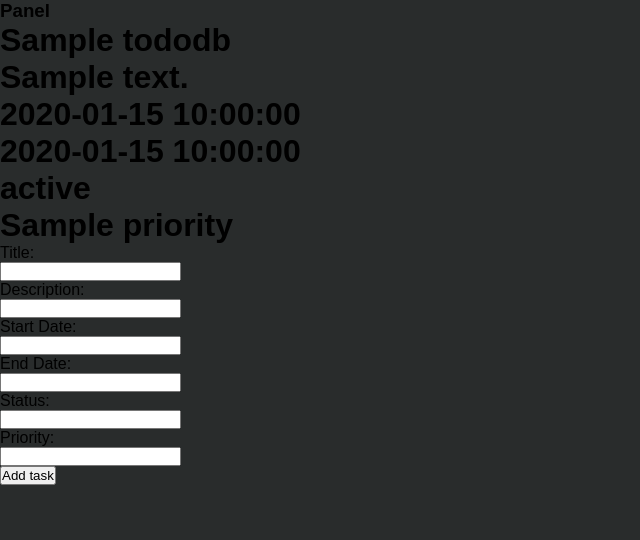
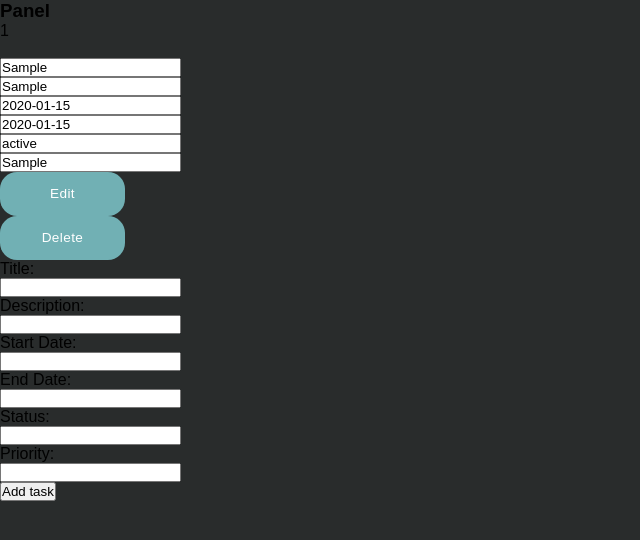
Before and after one commit to mateuszgua/to-do-app, a Flask app: page /panel in a window 1280 px wide. Shown: the part 18-558 px from the top of the page, without its empty margins (0-640 px from the left). Run offline with Flask 2, Linux system fonts and the light colour scheme; a database or web service that is not in the repository returns one stand-in record (values such as "Sample title"); some libraries are stand-ins or nearby versions.

Commit message:
Fix: change delete function, add delete in panel view, add edittask in panel view

```diff
--- a/app/templates/panel.html
+++ b/app/templates/panel.html
@@ -7,12 +7,20 @@
 
 
     {% for task in tasks %}
-    <h1>{{ task.name }}</h1>
-    <h1>{{ task.description }}</h1>
-    <h1>{{ task.start_date }}</h1>
-    <h1>{{ task.end_date }}</h1>
-    <h1>{{ task.status }}</h1>
-    <h1>{{ task.priority }}</h1>
+    <form method="POST" action="{{ url_for('update_task', task_id=task.id) }}"></form>
+    <p type="text" name="id">{{task.id}}</p><br>
+    <input type="text" name="name" value={{task.name}}><br>
+    <input type="text" name="description" value={{task.description}}><br>
+    <input type="text" name="start_date" value={{task.start_date}}><br>
+    <input type="text" name="end_date" value={{task.end_date}}><br>
+    <input type="text" name="status" value={{task.status}}><br>
+    <input type="text" name="priority" value={{task.priority}}><br>
+    <input class="btn" type="submit" value="Edit" name="action">
+    </form>
+    <form method="POST" action="{{ url_for('delete_task', task_id=task.id) }}">
+        <input class="btn" type="submit" name="delete" value="Delete"
+            onclick="return confirm('Are you want to delte this task?')">
+    </form>
     {% endfor %}
 
     <form method="POST" action="/add">
--- a/app/views.py
+++ b/app/views.py
@@ -35,8 +35,8 @@ def create_task():
     return redirect(url_for('panel'))
 
 
-@app.route("/task/<id>", methods=["PUT"])
-def update_task(id):
+@app.route("/task/<task_id>", methods=["POST"])
+def update_task(task_id):
     task_doc = {
         'name': request.form["name"],
         'description': request.form["description"],
@@ -45,23 +45,23 @@ def update_task(id):
         'status': request.form["status"],
         'priority': request.form["priority"],
     }
-    response = db.tododb.update_one({"id": ObjectId(id)},
-                                    {"$set": task_doc})
+    response = db.tododb.update_one({"id": ObjectId(task_id)},
+                                    {"$set": {'name': request.form["name"]}})
     if response.matched_count:
         message = "Task updated successfully!"
     else:
         message = "No task found!"
-    return render_template('panel.html', message=message)
+    return redirect(url_for('panel', message=message))
 
 
-@app.route("/task/<id>", methods=["DELETE"])
-def delete_task(id):
-    response = db.tododb.delete_one({"id": ObjectId(id)})
+@app.route("/task/<task_id>", methods=["POST"])
+def delete_task(task_id):
+    response = db.tododb.delete_one({"id": ObjectId(task_id)})
     if response.deleted_count:
         message = "Task deleted successfully!"
     else:
         message = "No task found!"
-    return render_template('panel.html', message=message)
+    return redirect(url_for('panel', message=message))
 
 
 @app.route("/tasks/delete", methods=["POST"])
```
